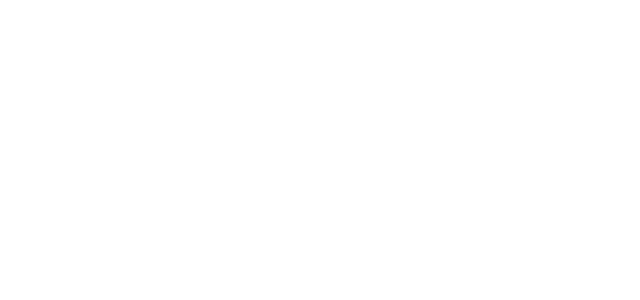
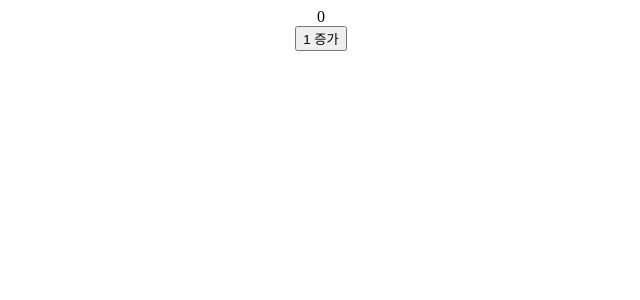
Before and after one commit to LimSeHyeon/FrontEnd, a React (Create React App) app in the folder react-base/: page / in a window 1280 px wide. Shown: the top 300 px of the page, without its empty margins (319-959 px from the left). Built offline with nearby package versions, Linux system fonts and the light colour scheme.

Commit message:
feat: 버튼 누르면 숫자 늘리기 CountComponent

```diff
--- a/react-base/src/App.js
+++ b/react-base/src/App.js
@@ -4,6 +4,7 @@
 import CaptionImage from './components/CaptionImage';
 import BlinkComponent from './components/BlinkComponent';
 import CBlinkComponent from './components/CBlinkComponent';
+import CountComponent from './components/CountComponent';
 
 function App() {
   return (
@@ -16,8 +17,9 @@
     caption="구름이미지"/>
     <CaptionImage imgUrl="https://encrypted-tbn0.gstatic.com/images?q=tbn:ANd9GcRmsaOoe2KUxfphcXFyqy2q0LHCfMUIxbx8xA&s"
     caption="이건 트럭입니다."/> */}
-    <BlinkComponent text="안녕하세요"/>
+    {/* <BlinkComponent text="안녕하세요"/> */}
     {/* <CBlinkComponent text="반갑습니다"/> */}
+    <CountComponent/>
   </div>
   );
 }
--- /dev/null
+++ b/react-base/src/components/CountComponent.js
@@ -0,0 +1,21 @@
+import React, {useState} from 'react';
+
+export default function CountComponent() {
+    const [count, setCount] = useState(0);
+
+    const addCount = () => {
+        setCount(count => {
+            return count+1
+        });
+    }
+    // 이렇게도 됨
+    // const addCount = () => {
+    //     setCount(count+1);
+    // }
+    return (
+        <div>
+            <div>{count}</div>
+            <button onClick={addCount}>1 증가</button>
+        </div>
+    )
+}
```
